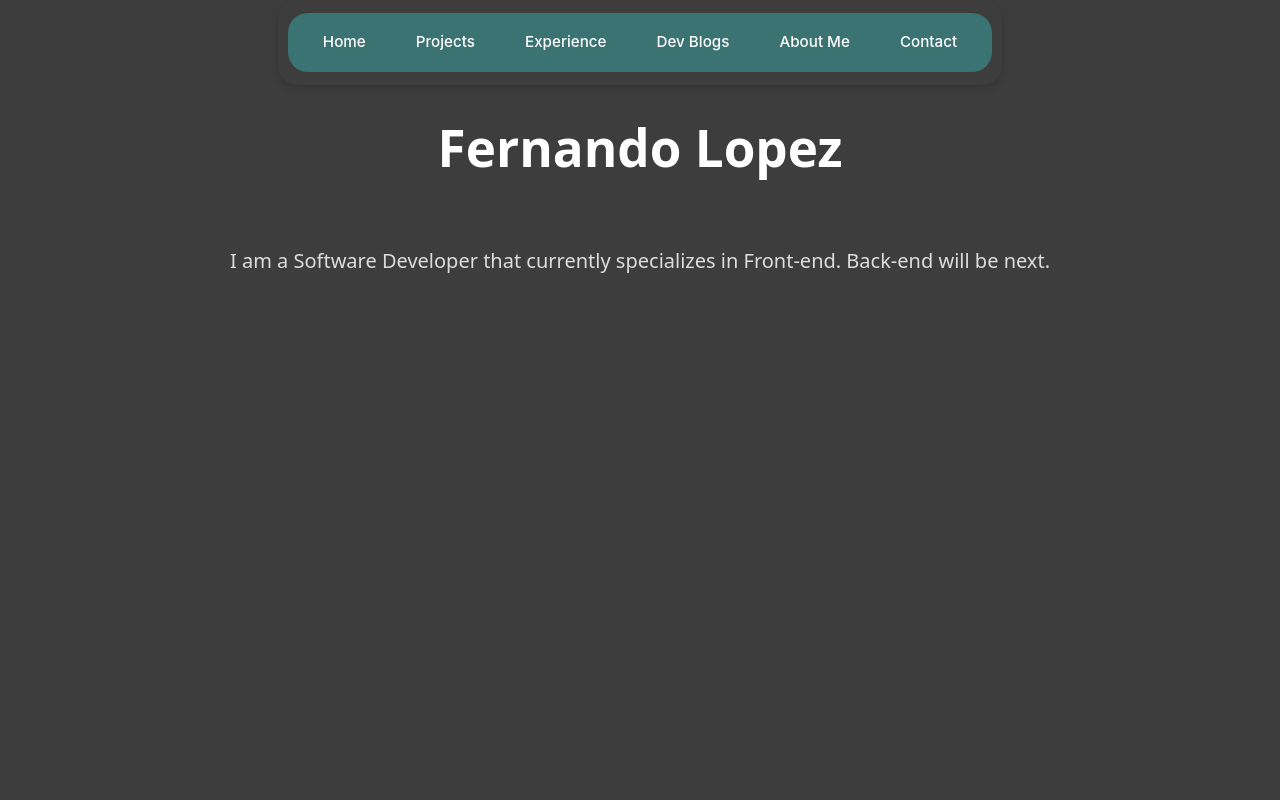
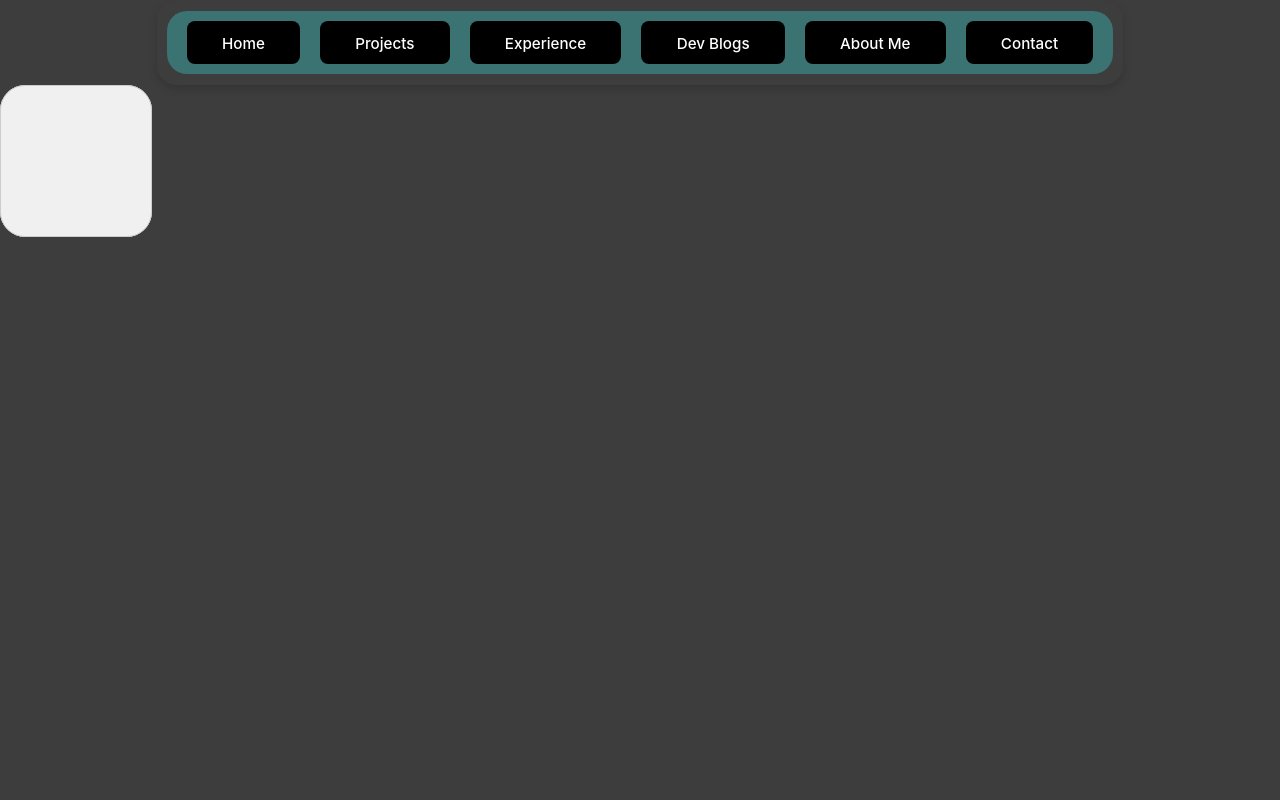
Before and after one commit to FernandoLpz0911/Personal-Webpage, a React (Vite) app in the folder PersonalWebpage/: page / in a window 1280 px wide. Shown: the top 800 px of the page. Built offline with nearby package versions, Linux system fonts and the light colour scheme.

Commit message:
Added a new form of routing for animation between pages

```diff
--- a/PersonalWebpage/src/PageRouter.jsx
+++ b/PersonalWebpage/src/PageRouter.jsx
@@ -1,4 +1,5 @@
-import { BrowserRouter as Router, Routes, Route} from 'react-router-dom';
+import { useState } from 'react';
+import { BrowserRouter as Router, Routes, Route, useNavigate} from 'react-router-dom';
 
 // component imports
 import NavBar from './components/Navbar';
@@ -12,9 +13,21 @@ import Contact from './pages/Contact';
 import About from './pages/About';
 
 function PageRouter() {
+    const [isAssembled, setIsAssembled] = useState(true);
+    const navigate = useNavigate();
+
+    const handlePageTransition = (targetPath) => {
+        setIsAssembled(false);  // break down pieces
+
+        setTimeout(() => {
+            navigate(targetPath);
+            setIsAssembled(true);   // reassemble pieces
+        }, 1000); // time it takes
+    };
+
     return (
         <>
-            <NavBar/>
+            <NavBar onNavigate={handlePageTransition}/>
             <Routes>
                 <Route path='/' element={<Home />} />
                 <Route path='/Projects' element={<Projects />} />
--- a/PersonalWebpage/src/components/Navbar.jsx
+++ b/PersonalWebpage/src/components/Navbar.jsx
@@ -7,12 +7,29 @@ const Navbar = () => {
       <div className="navbar-container">
 
         <div className="nav-links">
-          <Link to="/" className="nav-link"> Home </Link>
-          <Link to="/Projects" className="nav-link"> Projects </Link>
+          <button id='animate-button' className='page'>
+            <Link to="/" className="nav-link"> Home </Link>
+          </button>
+
+          <button id='animate-button' className='page'>
+            <Link to="/Projects" className="nav-link"> Projects </Link>
+          </button>
+
+          <button id='animate-button' className='page'>
           <Link to="/Experience" className="nav-link"> Experience </Link>
-          <Link to="/DevBlogs" className="nav-link"> Dev Blogs </Link>
-          <Link to="/About" className="nav-link"> About Me </Link>
-          <Link to="/Contact" className="nav-link"> Contact </Link>
+          </button>
+
+          <button id='animate-button' className='page'>
+            <Link to="/DevBlogs" className="nav-link"> Dev Blogs </Link>
+          </button>
+
+          <button id='animate-button' className='page'>
+            <Link to="/About" className="nav-link"> About Me </Link>
+          </button>
+
+          <button id='animate-button' className='page'>
+            <Link to="/Contact" className="nav-link"> Contact </Link>
+          </button>
         </div>
 
       </div>
--- a/PersonalWebpage/src/components/cssfiles/Navbar.css
+++ b/PersonalWebpage/src/components/cssfiles/Navbar.css
@@ -55,3 +55,7 @@
         display: none;
     }
 }
+
+.page {
+    background-color: black;
+}
--- a/PersonalWebpage/src/global.css
+++ b/PersonalWebpage/src/global.css
@@ -73,3 +73,21 @@ button:focus-visible {
     background-color: #f9f9f9;
   }
 }
+
+
+.puzzle-container {
+  position: relative;
+  width: 100%;
+  height: 100vh;
+  overflow: hidden;
+}
+
+.puzzle-piece {
+  position: absolute;
+  width: 150px;
+  height: 150px;
+  background-color: #f0f0f0;
+  border: 1px solid #ccc;
+  border-radius: 25px;
+  transition: transform 1s ease-in-out, opacity 1s ease-in-out;
+}
--- a/PersonalWebpage/src/pages/Home.jsx
+++ b/PersonalWebpage/src/pages/Home.jsx
@@ -4,6 +4,10 @@ import './cssfiles/Home.css'
 function Home() {
   return (
     <>
+      <div className='puzzle-container'>
+        <div className='puzzle-piece' id="piece1"></div>
+        <div className='puzzle-piece' id="piece2"></div>
+      </div>
       <div className='home-container'>
         <h1>Fernando Lopez</h1>
         <p>I am a Software Developer that currently specializes in Front-end. Back-end will be next.</p>
```
